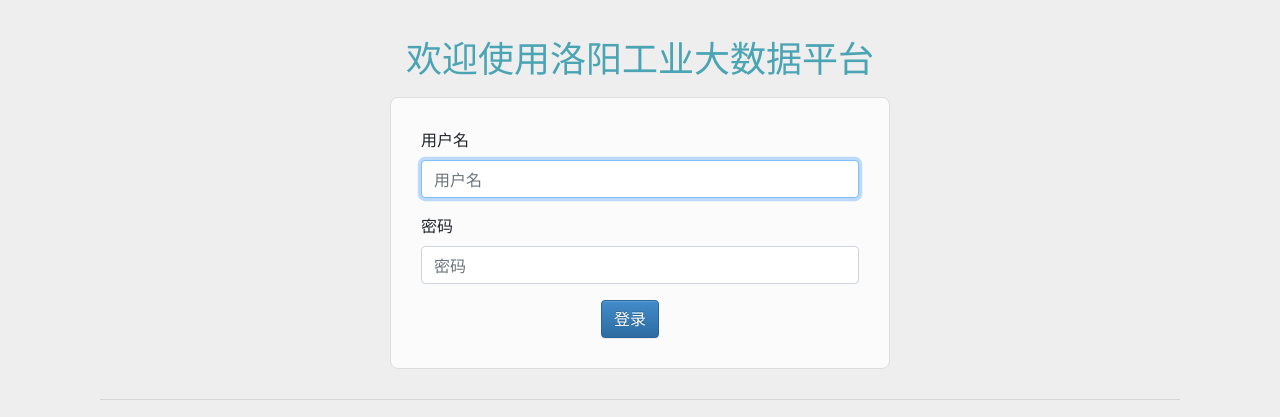
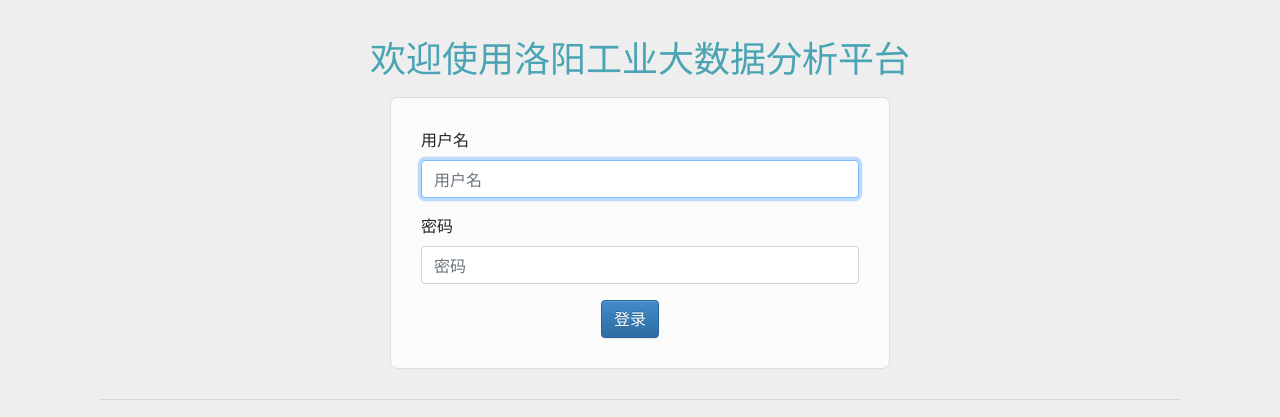
Before and after one commit to wht-dd/gongyedata, a Django app: page /users/login/ in a window 1280 px wide. Shown: the top 417 px of the page. Run offline with Django 3.2, Linux system fonts and the light colour scheme; some libraries are stand-ins or nearby versions; some web fonts are replaced.

Commit message:
修改界面

```diff
--- a/users/templates/users/login.html
+++ b/users/templates/users/login.html
@@ -14,7 +14,7 @@
 <body class="templatemo-bg-gray">
 	<div class="container">
 		<div class="col-md-12">
-			<h1 class="margin-bottom-15">欢迎使用洛阳工业大数据平台</h1>
+			<h1 class="margin-bottom-15">欢迎使用洛阳工业大数据分析平台</h1>
 			<form class="form-horizontal templatemo-container templatemo-login-form-1 margin-bottom-30" role="form" action="#" method="post">
 		        <div class="form-group">
 		          <div class="col-xs-12">
```
